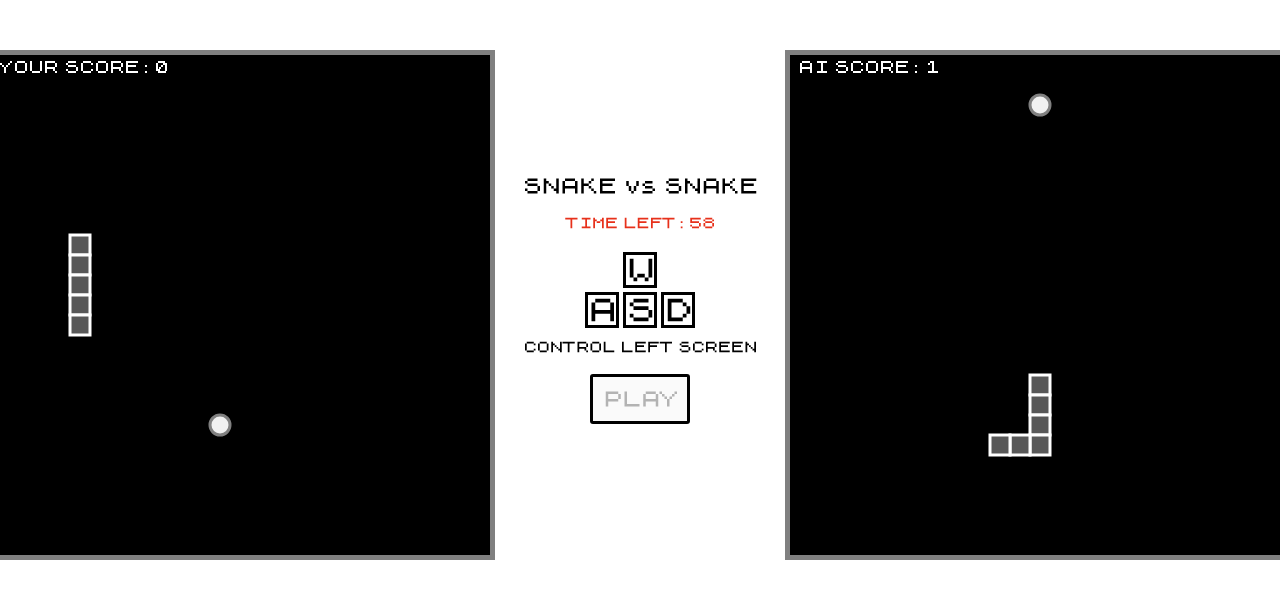
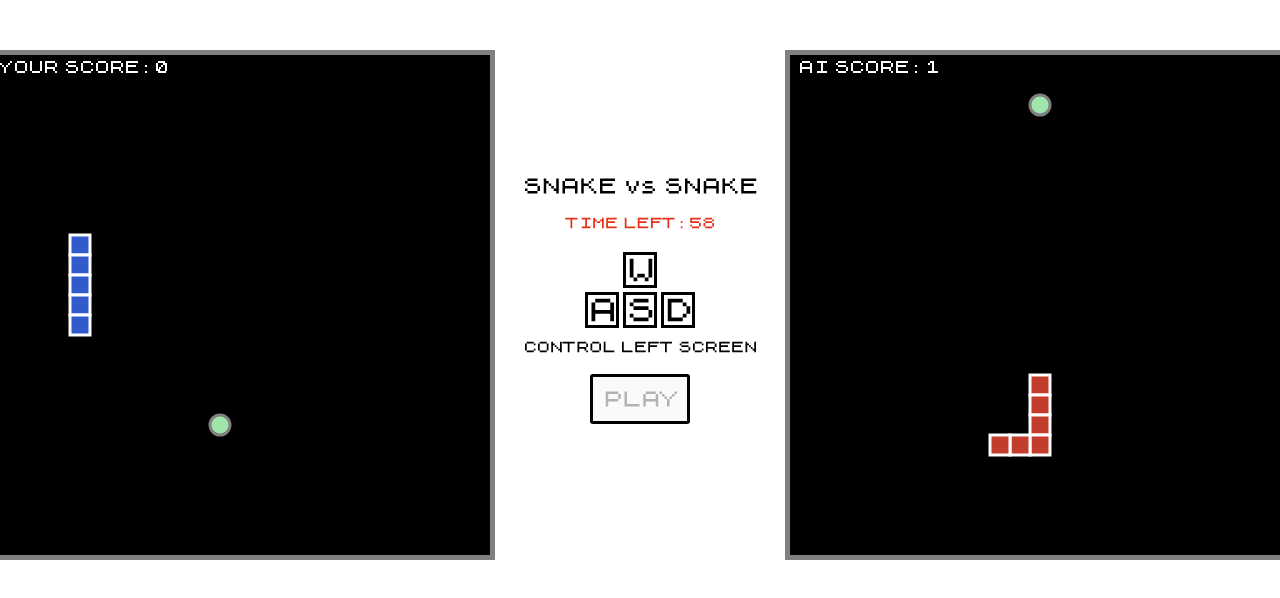
Before and after one commit to juzen2003/Snake, a website built with webpack: page index.html in a window 1280 px wide. Both pictures are taken after a click on the button "PLAY". Built offline with nearby package versions, Linux system fonts and the light colour scheme.

Commit message:
Tune the snake color

```diff
--- a/css/snake.css
+++ b/css/snake.css
@@ -101,8 +101,8 @@ body {
   box-shadow: 6px 10px #696969;
   border-radius: 3px;
   /* background: rgb(220,220,220); */
-  /* background: #f1f1f1; */
-  background: #fff;
+  background: #f1f1f1;
+  /* background: #fff; */
   /* opacity: 0.9; */
   /* width: 250px; */
   /* height: 200px; */
--- a/js/app.js
+++ b/js/app.js
@@ -26,6 +26,7 @@ function game() {
   // setTimeout(time, 0);
   // console.log(`After: ${count}`);
   // every 10 count as 1s
+  // 910 ~ 1 min
   if(count % 15 === 0) {
     countDown(count / 15, Math.floor(910/15));
   }
--- a/js/food.js
+++ b/js/food.js
@@ -10,7 +10,8 @@ class Food {
     // make it circle, can change later
     ctx.arc(this.foodPos.x * this.unitSize + this.unitSize/2 , this.foodPos.y * this.unitSize + this.unitSize/2, foodRadius, 0, Math.PI*2);
     // ctx.fillStyle = "#3D9728";
-    ctx.fillStyle = "#f1f1f1";
+    // ctx.fillStyle = "#f1f1f1";
+    ctx.fillStyle = "#9FE6AC";
     ctx.fill();
 
     // ctx.strokeStyle = "#FFF";
--- a/js/snake.js
+++ b/js/snake.js
@@ -23,7 +23,8 @@ class Snake {
     ctx.rect(x * this.unitSize, y * this.unitSize, this.unitSize, this.unitSize);
     // ctx.fillStyle = "#F5FA30";
     // ctx.fillStyle = "#000";
-    ctx.fillStyle = "#585858";
+    // ctx.fillStyle = "#585858";
+    ctx.fillStyle = "#315BCB";
 
     ctx.fill();
     // border
--- a/js/snakeAI.js
+++ b/js/snakeAI.js
@@ -27,7 +27,8 @@ class Snake {
     ctx.rect(x * this.unitSize, y * this.unitSize, this.unitSize, this.unitSize);
     // ctx.fillStyle = "#F5FA30";
     // ctx.fillStyle = "#000";
-    ctx.fillStyle = "#585858";
+    // ctx.fillStyle = "#585858";
+    ctx.fillStyle = "#C33D2C";
     ctx.fill();
     // border
     // ctx.strokeStyle = "red";
```
Also changed, not shown: bundle.js (+7 -3 lines), 1 other file.
